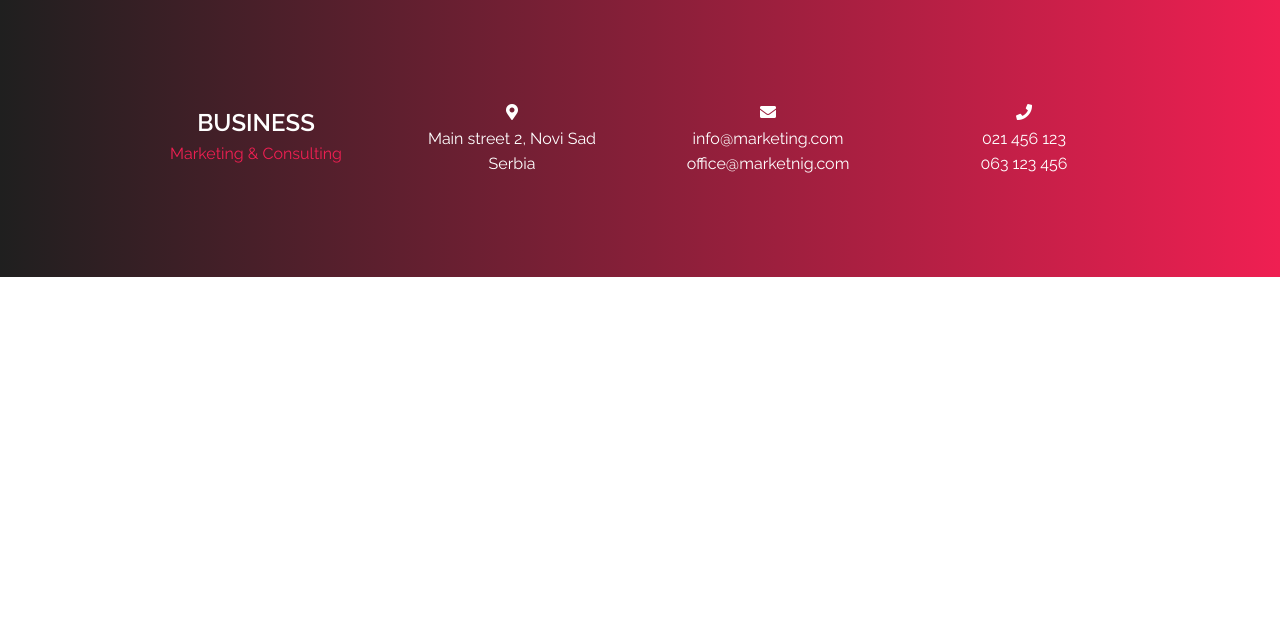
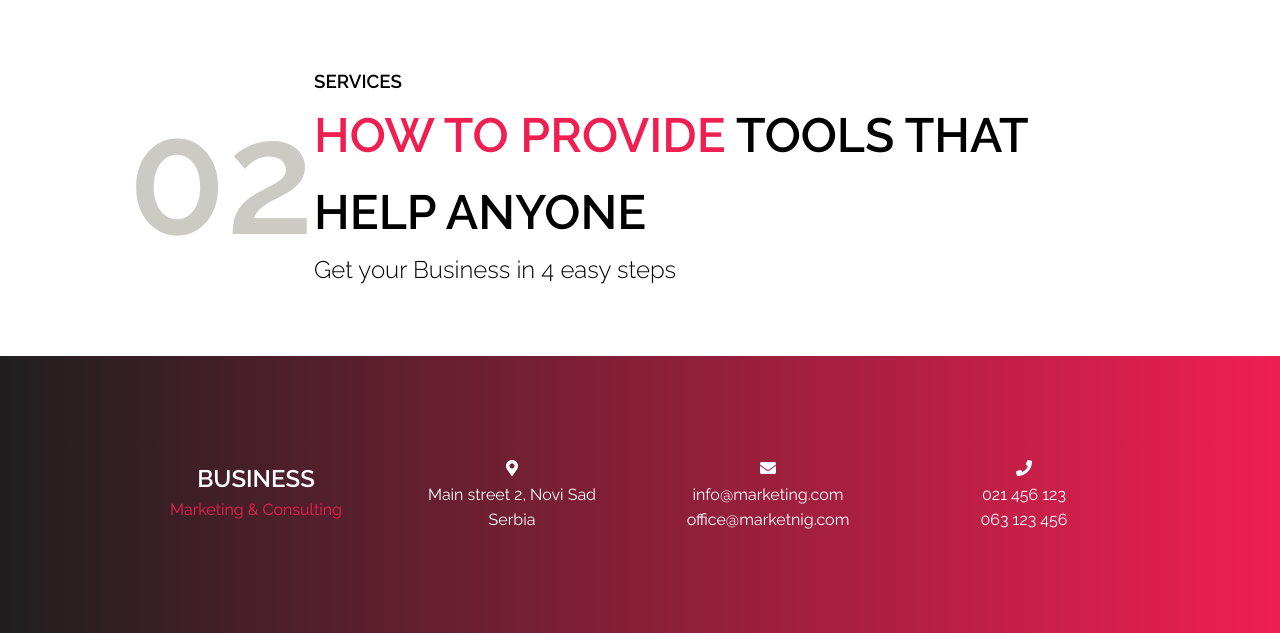
Before and after one commit to milivojevicentijevic/biznis, a PHP site: page / in a window 1280 px wide. Shown: the part 1590-2223 px from the top of the page. Before the commit the page ends 1867 px from the top, so only its background shows below. Run offline with PHP 8.4, Linux system fonts and the light colour scheme; some libraries are stand-ins or nearby versions.

Commit message:
one headings more

```diff
--- a/index.php
+++ b/index.php
@@ -30,4 +30,16 @@
         </article>
     </section>
 
+    <!-- headings -->
+    <section class="headings container">
+        <article>
+            <h2>02</h2>
+        </article>
+        <article>
+            <h3>Services</h3>
+            <h2><span>HOW TO PROVIDE</span> TOOLS THAT HELP ANYONE</h2>
+            <h4>Get your Business in 4 easy steps</h4>
+        </article>
+    </section>
+
 <?php include "partials/footer.php"; ?>
```
